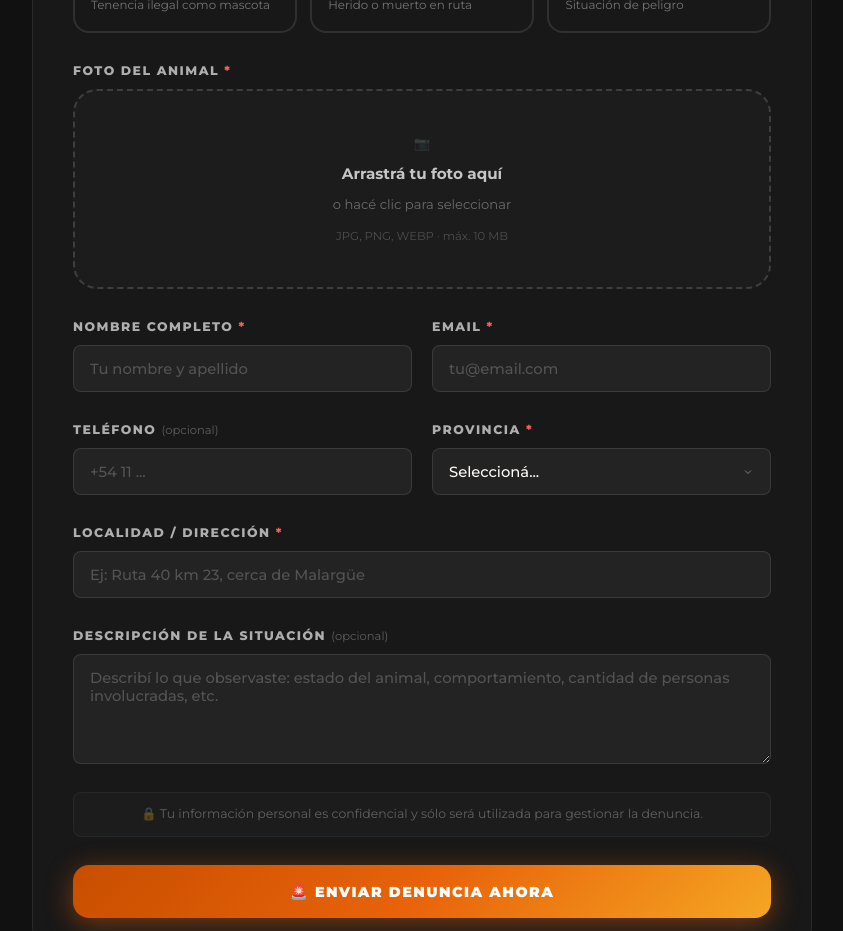
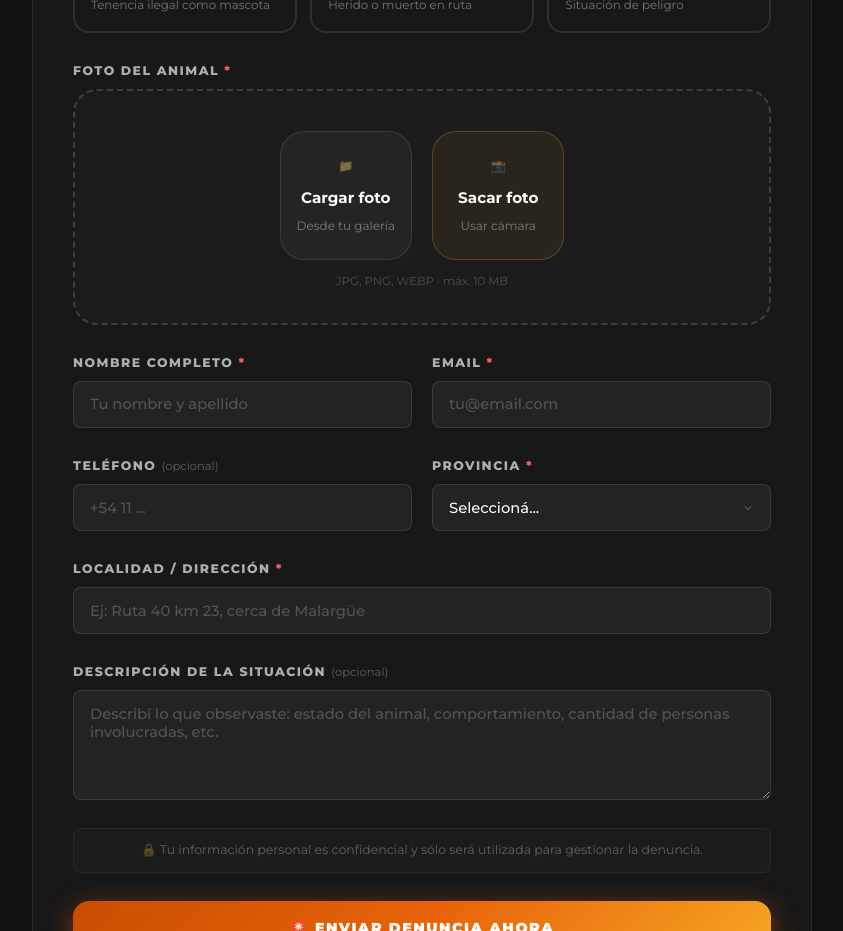
Before and after one commit to uemmau/Kaitest, a React (Vite) app: page / in a window 1280 px wide. Shown: the part 2340-3271 px from the top of the page, without its empty margins (218-1061 px from the left). Built offline with nearby package versions, Linux system fonts and the light colour scheme.

Commit message:
opcion de camara

```diff
--- a/src/components/ReportForm.css
+++ b/src/components/ReportForm.css
@@ -209,15 +209,60 @@
   opacity: 0.6;
 }
 
-.upload-placeholder strong {
+.photo-options {
+  display: grid;
+  grid-template-columns: 1fr 1fr;
+  gap: 1.25rem;
+  width: 100%;
+  max-width: 500px;
+  margin-top: 0.5rem;
+}
+
+.photo-option-card {
+  background: rgba(255, 255, 255, 0.04);
+  border: 1px solid rgba(255, 255, 255, 0.1);
+  border-radius: var(--radius-lg);
+  padding: 1.5rem 1rem;
+  display: flex;
+  flex-direction: column;
+  align-items: center;
+  gap: 0.4rem;
+  transition: all 0.3s cubic-bezier(0.4, 0, 0.2, 1);
+  cursor: pointer;
+}
+
+.photo-option-card:hover {
+  background: rgba(255, 255, 255, 0.08);
+  border-color: rgba(255, 255, 255, 0.2);
+  transform: translateY(-4px);
+  box-shadow: 0 10px 25px rgba(0, 0, 0, 0.2);
+}
+
+.photo-option-card.highlight {
+  background: rgba(245, 166, 35, 0.06);
+  border-color: rgba(245, 166, 35, 0.25);
+}
+
+.photo-option-card.highlight:hover {
+  background: rgba(245, 166, 35, 0.1);
+  border-color: var(--amber);
+  box-shadow: 0 10px 25px rgba(245, 166, 35, 0.15);
+}
+
+.photo-option-icon {
+  font-size: 2.2rem;
+  margin-bottom: 0.25rem;
+}
+
+.photo-option-card strong {
   font-size: 0.95rem;
   font-weight: 700;
-  color: rgba(255, 255, 255, 0.75);
+  color: var(--white);
 }
 
-.upload-placeholder span {
-  font-size: 0.82rem;
-  color: rgba(255, 255, 255, 0.35);
+.photo-option-card span {
+  font-size: 0.75rem;
+  color: rgba(255, 255, 255, 0.4);
 }
 
 .upload-hint {
@@ -244,26 +289,50 @@
 .upload-overlay {
   position: absolute;
   inset: 0;
-  background: rgba(0, 0, 0, 0.55);
+  background: rgba(0, 0, 0, 0.7);
   display: flex;
   align-items: center;
   justify-content: center;
+  gap: 1rem;
   opacity: 0;
   transition: opacity 0.3s ease;
+  backdrop-filter: blur(4px);
 }
 
 .upload-zone:hover .upload-overlay { opacity: 1; }
 
-.upload-overlay span {
-  font-size: 0.85rem;
-  font-weight: 700;
-  letter-spacing: 0.08em;
+.overlay-btn {
+  background: rgba(0, 0, 0, 0.6);
+  border: 1.5px solid var(--amber);
+  color: var(--amber);
+  padding: 0.7rem 1.4rem;
+  border-radius: 50px;
+  font-family: 'Montserrat', sans-serif;
+  font-size: 0.8rem;
+  font-weight: 800;
   text-transform: uppercase;
-  color: var(--amber);
-  background: rgba(0, 0, 0, 0.6);
-  padding: 0.5rem 1.2rem;
-  border-radius: 50px;
-  border: 1.5px solid var(--amber);
+  letter-spacing: 0.05em;
+  cursor: pointer;
+  transition: all 0.25s ease;
+  display: flex;
+  align-items: center;
+  gap: 0.5rem;
+}
+
+.overlay-btn:hover {
+  background: var(--amber);
+  color: var(--black);
+  transform: scale(1.05);
+}
+
+.overlay-btn.remove {
+  border-color: var(--danger-light);
+  color: var(--danger-light);
+}
+
+.overlay-btn.remove:hover {
+  background: var(--danger-light);
+  color: var(--white);
 }
 
 /* --- Disclaimer --- */
@@ -393,4 +462,5 @@
   .report-form { padding: 1.5rem; gap: 1.25rem; }
   .form-row    { grid-template-columns: 1fr; }
   .tipo-grid   { grid-template-columns: 1fr; }
+  .photo-options { grid-template-columns: 1fr; }
 }
--- a/src/components/ReportForm.jsx
+++ b/src/components/ReportForm.jsx
@@ -30,6 +30,7 @@ export default function ReportForm() {
   const [loading, setLoading]     = useState(false)
   const [errors, setErrors]       = useState({})
   const fileRef = useRef()
+  const cameraRef = useRef()
 
   const handleChange = e => {
     const { name, value } = e.target
@@ -146,35 +147,69 @@ export default function ReportForm() {
             </label>
             <div
               className={`upload-zone ${preview ? 'has-preview' : ''} ${errors.photo ? 'upload-error' : ''}`}
-              onClick={() => fileRef.current.click()}
               onDrop={handleDrop}
               onDragOver={e => e.preventDefault()}
-              role="button"
-              tabIndex={0}
-              onKeyDown={e => e.key === 'Enter' && fileRef.current.click()}
             >
               {preview ? (
                 <>
                   <img src={preview} alt="Preview" className="photo-preview" />
                   <div className="upload-overlay">
-                    <span>📷 Cambiar foto</span>
+                    <button type="button" className="overlay-btn" onClick={() => fileRef.current.click()}>
+                      📷 Cambiar
+                    </button>
+                    <button type="button" className="overlay-btn remove" onClick={() => { setPhoto(null); setPreview(null); }}>
+                      🗑️ Quitar
+                    </button>
                   </div>
                 </>
               ) : (
                 <div className="upload-placeholder">
-                  <span className="upload-icon">📷</span>
-                  <strong>Arrastrá tu foto aquí</strong>
-                  <span>o hacé clic para seleccionar</span>
+                  <div className="photo-options">
+                    <div
+                      className="photo-option-card"
+                      onClick={() => fileRef.current.click()}
+                      role="button"
+                      tabIndex={0}
+                      onKeyDown={e => e.key === 'Enter' && fileRef.current.click()}
+                    >
+                      <span className="photo-option-icon">📁</span>
+                      <strong>Cargar foto</strong>
+                      <span>Desde tu galería</span>
+                    </div>
+
+                    <div
+                      className="photo-option-card highlight"
+                      onClick={() => cameraRef.current.click()}
+                      role="button"
+                      tabIndex={0}
+                      onKeyDown={e => e.key === 'Enter' && cameraRef.current.click()}
+                    >
+                      <span className="photo-option-icon">📸</span>
+                      <strong>Sacar foto</strong>
+                      <span>Usar cámara</span>
+                    </div>
+                  </div>
                   <span className="upload-hint">JPG, PNG, WEBP · máx. 10 MB</span>
                 </div>
               )}
+
+              {/* Hidden inputs */}
               <input
                 ref={fileRef}
                 type="file"
                 accept="image/*"
                 onChange={handlePhoto}
                 style={{ display: 'none' }}
-                id="photo-input"
+                id="photo-upload"
+              />
+              <input
+                ref={cameraRef}
+                type="file"
+                accept="image/*"
+                capture="environment"
+                onChange={handlePhoto}
+                style={{ display: 'none' }}
+                id="photo-camera"
               />
             </div>
             {errors.photo && <span className="form-error">{errors.photo}</span>}
```
